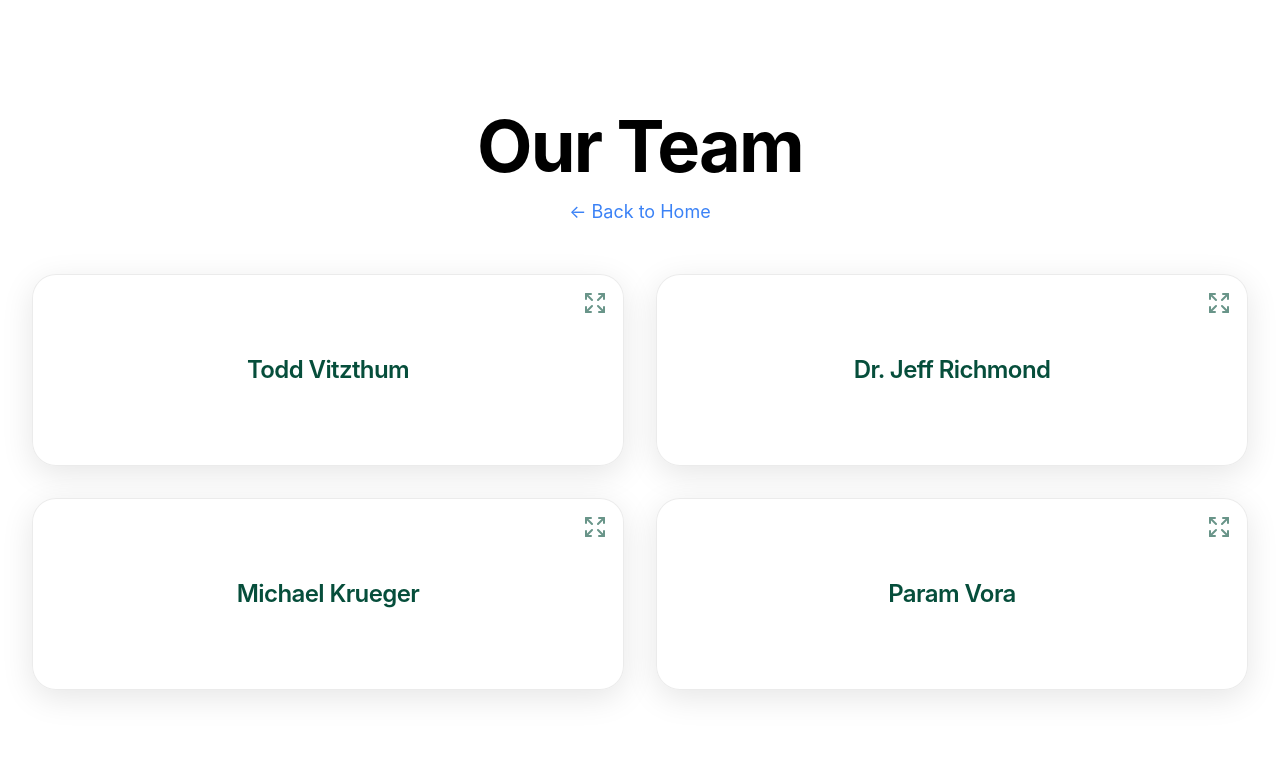
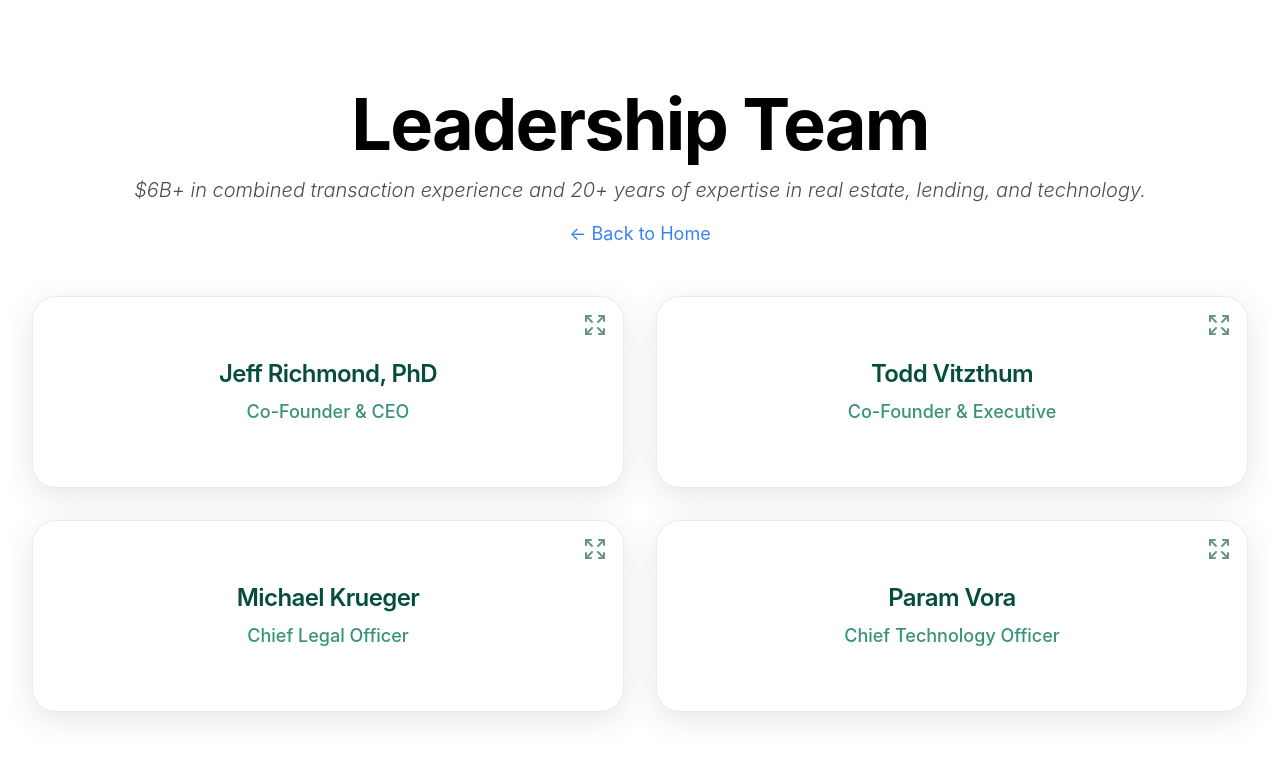
Before and after one commit to paramvora-myacara/acara-deck, a Next.js app: page /team in a window 1280 px wide. Shown: the top 758 px of the page. Built offline with nearby package versions, Linux system fonts and the light colour scheme.

Commit message:
update team slide and byline

```diff
--- a/src/app/page.tsx
+++ b/src/app/page.tsx
@@ -44,7 +44,7 @@ export default function HomePage() {
       id: "team",
       title: "Team",
       icon: <Users className="w-16 h-16" />,
-      summary: "\"20+ years experience. Proven track records. Ready to scale.\"",
+      summary: "\"$6B+ in combined transaction experience and 20+ years of expertise in real estate, lending, and technology.\"",
       gradient: "from-emerald-50 to-green-100 dark:from-emerald-900/20 dark:to-green-900/20",
       textColor: "text-emerald-800 dark:text-emerald-200",
       accentColor: "text-emerald-600 dark:text-emerald-300"
@@ -104,7 +104,7 @@ export default function HomePage() {
             <div className="absolute inset-0 bg-gradient-to-br from-white/10 to-white/5 dark:from-white/[0.02] dark:to-white/[0.01] pointer-events-none" />
 
             <p className="text-lg leading-relaxed font-light italic text-amber-600 dark:text-amber-300 text-center mb-6">
-              We're raising 2.5 million as a pre seed round to revolutionize how the CRE markets work
+              We're raising 2 million as a pre seed round to revolutionize how the CRE markets work
             </p>
 
             <div className="flex justify-center">
--- a/src/app/team/page.tsx
+++ b/src/app/team/page.tsx
@@ -4,12 +4,12 @@ import InteractiveCardPage, { CardData } from "@/components/InteractiveCardPage"
 
 const teamMembers: Omit<CardData, 'slug'>[] = [
   {
-    title: "Todd Vitzthum",
-    role: "Cofounder and Executive Chairman",
+    title: "Jeff Richmond, PhD",
+    role: "Co-Founder & CEO",
     content: [
-      "20+ years CRE experience",
-      "CBRE, Cushman & Wakefield veteran",
-      "Deal-making expert",
+      "Dr. Jeff Richmond scaled real estate operations at eXp Realty from 2016, co-founding \"The Community\" to train over 10,000 brokers globally.",
+      "He built a high-performing team generating $1M+ in GCI, selling 162 homes in his third year.",
+      "As co-founder of OZlistings, he drives innovation in Opportunity Zone marketplaces alongside Todd Vitzthum"
     ],
     gradient: "from-emerald-50 to-green-100 dark:from-emerald-900/20 dark:to-green-900/20",
     textColor: "text-emerald-900 dark:text-emerald-300",
@@ -17,12 +17,12 @@ const teamMembers: Omit<CardData, 'slug'>[] = [
     dotColor: "bg-emerald-700 dark:bg-emerald-400"
   },
   {
-    title: "Dr. Jeff Richmond",
-    role: "Co-Founder & CEO",
+    title: "Todd Vitzthum",
+    role: "Co-Founder & Executive",
     content: [
-      "Growth strategy leader",
-      "Capital markets expert",
-      "Business development pro",
+      "Todd executed $3B+ in commercial real estate transactions over 20+ years as Executive Vice President at Greystone, Executive Managing Director at Cushman & Wakefield, and Senior Vice President at CBRE.",
+      "As President of ACARA, he leads multifamily investments and Opportunity Zone strategies.",
+      "As co-founder of OZlistings with Jeff Richmond, he innovates national platforms for real estate marketplaces."
     ],
     gradient: "from-emerald-50 to-green-100 dark:from-emerald-900/20 dark:to-green-900/20",
     textColor: "text-emerald-900 dark:text-emerald-300",
@@ -33,9 +33,9 @@ const teamMembers: Omit<CardData, 'slug'>[] = [
     title: "Michael Krueger",
     role: "Chief Legal Officer",
     content: [
-      "Securities attorney, Partner at Lucosky Brookman LLP",
-      "Real estate law specialist",
-      "Legal strategy advisor",
+      "Michael specializes in securities law and real estate finance as Partner at Lucosky Brookman LLP, advising on SEC compliance and capital raising.",
+      "He structured deals from $2.5M to $9M and handled 100+ bankruptcy filings.",
+      "Formerly at Newmeyer Dillion, his in-house counsel experience ensures regulatory precision in lending."
     ],
     gradient: "from-emerald-50 to-green-100 dark:from-emerald-900/20 dark:to-green-900/20",
     textColor: "text-emerald-900 dark:text-emerald-300",
@@ -44,11 +44,11 @@ const teamMembers: Omit<CardData, 'slug'>[] = [
   },
   {
     title: "Param Vora",
-    role: "CTO & AI Expert",
+    role: "Chief Technology Officer",
     content: [
-      "AI technology expert",
-      "Product management leader",
-      "MS in Artificial Intelligence",
+      "Param led Solarcheckr as CTO to acquisition, speeding up financing approvals for residential solar and battery installations by 650%",
+      "As Director of AI at The Cool Down - the fastest growing media company in the US, he built out State of the Art AI pipelines and copilots from scratch.",
+      "With 7+ years in machine learning and AI, he has a masters degree in Machine Learning and AI."
     ],
     gradient: "from-emerald-50 to-green-100 dark:from-emerald-900/20 dark:to-green-900/20",
     textColor: "text-emerald-900 dark:text-emerald-300",
@@ -60,8 +60,10 @@ const teamMembers: Omit<CardData, 'slug'>[] = [
 export default function TeamPage() {
   return (
     <InteractiveCardPage
-      pageTitle="Our Team"
-      cards={teamMembers.map(member => ({...member, slug: ''}))}
+      pageTitle="Leadership Team"
+      byline="$6B+ in combined transaction experience and 20+ years of expertise in real estate, lending, and technology."
+      cards={teamMembers.map(card => ({...card, slug: ''}))}
+      showRoleAsByline={true}
     />
   );
 }
--- a/src/components/InteractiveCardPage.tsx
+++ b/src/components/InteractiveCardPage.tsx
@@ -27,11 +27,12 @@ type InteractiveCardPageProps = {
   pageTitle: string;
   byline?: string;
   cards: CardData[];
+  showRoleAsByline?: boolean;
 };
 
 const slugify = (text: string) => text.toLowerCase().replace(/\s+/g, '-').replace(/[^\w-]+/g, '');
 
-function InteractiveCardPageComponent({ pageTitle, byline, cards: initialCards }: InteractiveCardPageProps) {
+function InteractiveCardPageComponent({ pageTitle, byline, cards: initialCards, showRoleAsByline = false }: InteractiveCardPageProps) {
   const router = useRouter();
   const pathname = usePathname();
   const searchParams = useSearchParams();
@@ -81,12 +82,15 @@ function InteractiveCardPageComponent({ pageTitle, byline, cards: initialCards }
               <motion.div
                 key={idx}
                 onClick={() => handleSelectCard(idx)}
-                className={`cursor-pointer group glass-card rounded-3xl p-8 bg-gradient-to-br ${card.gradient} border border-gray-200 dark:border-white/20 shadow-md dark:shadow-xl shadow-gray-200/50 dark:shadow-white/5 flex items-center justify-center h-48 relative`}
+                className={`cursor-pointer group glass-card rounded-3xl p-8 bg-gradient-to-br ${card.gradient} border border-gray-200 dark:border-white/20 shadow-md dark:shadow-xl shadow-gray-200/50 dark:shadow-white/5 flex flex-col items-center justify-center h-48 relative`}
                 whileHover={{ scale: 1.05 }}
                 transition={{ type: "spring", stiffness: 300 }}
               >
                 <Expand className={`w-6 h-6 ${card.textColor} opacity-60 group-hover:opacity-100 transition-opacity absolute top-4 right-4`} />
-                <h3 className={`text-2xl text-center font-semibold ${card.textColor}`} dangerouslySetInnerHTML={{ __html: card.title }} />
+                <h3 className={`text-2xl text-center font-semibold ${card.textColor} mb-2`} dangerouslySetInnerHTML={{ __html: card.title }} />
+                {showRoleAsByline && card.role && (
+                  <p className={`text-lg text-center font-medium ${card.accentColor} opacity-80`}>{card.role}</p>
+                )}
               </motion.div>
             ))}
           </div>
```
